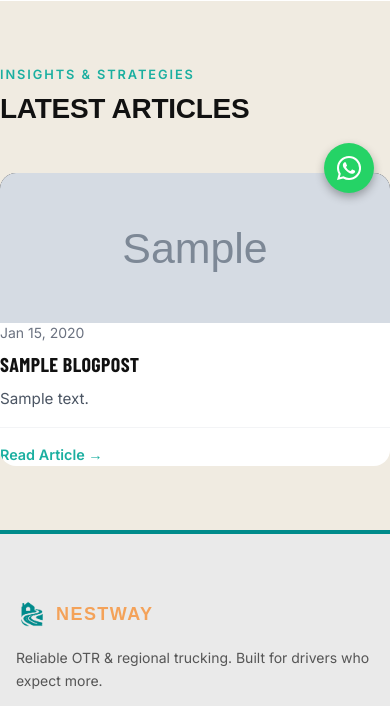
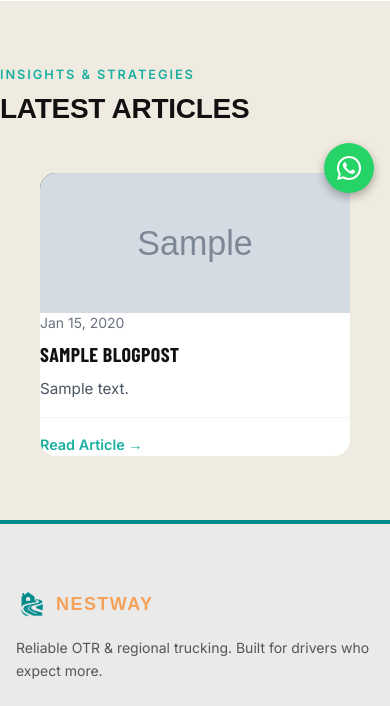
Before and after one commit to turdaliyevhasanali60-lang/Nestway, a Django app: page /blog/ in a window 390 px wide. Shown: the part 635-1341 px from the top of the page. Run offline with Django 5.2, Linux system fonts and the light colour scheme; data comes from the database, SQL or seed files in the repository; tables that the repository leaves empty hold one stand-in row (values such as "Sample post"); grey boxes marked "Sample" are stand-in pictures; some web fonts are replaced.

Commit message:
Adjust mobile blog cards to have a compact 310px width and 140px image height

```diff
--- a/core/templates/blog.html
+++ b/core/templates/blog.html
@@ -87,9 +87,28 @@
         background-color: #111111;
         position: relative;
     }
+    .blog-grid {
+        display: grid;
+        grid-template-columns: repeat(1, minmax(0, 1fr));
+        gap: 24px;
+    }
     @media (min-width: 768px) {
         .blog-card-img-wrap {
             height: 200px;
+        }
+        .blog-grid {
+            grid-template-columns: repeat(3, minmax(0, 1fr));
+            gap: 32px;
+        }
+    }
+    @media (max-width: 767px) {
+        .blog-card {
+            max-width: 310px !important;
+            width: 100% !important;
+            margin: 0 auto !important;
+        }
+        .blog-card-img-wrap {
+            height: 140px !important;
         }
     }
 </style>
@@ -115,7 +134,7 @@
                 <h2 class="m-section-title" style="font-family: 'Unbounded', sans-serif; font-weight: 700; font-size: clamp(28px, 4vw, 40px); color: #111111; margin: 0; text-transform: uppercase;">Success Stories</h2>
             </div>
 
-            <div class="grid grid-cols-1 md:grid-cols-3 gap-8">
+            <div class="blog-grid">
                 {% for post in success_stories %}
                 <a href="{% url 'blog_detail' post.slug %}" class="blog-card group flex flex-col" style="background: #F5F0E8; border: 1px solid rgba(0,0,0,0.05);">
                     <div class="blog-card-img-wrap">
@@ -152,7 +171,7 @@
                 <h2 class="m-section-title" style="font-family: 'Unbounded', sans-serif; font-weight: 700; font-size: clamp(28px, 4vw, 40px); color: #111111; margin: 0; text-transform: uppercase;">Latest Articles</h2>
             </div>
 
-            <div class="grid grid-cols-1 md:grid-cols-3 gap-8">
+            <div class="blog-grid">
                 {% for post in articles %}
                 <a href="{% url 'blog_detail' post.slug %}" class="blog-card group flex flex-col" style="background: #ffffff;">
                     <div class="blog-card-img-wrap">
```
